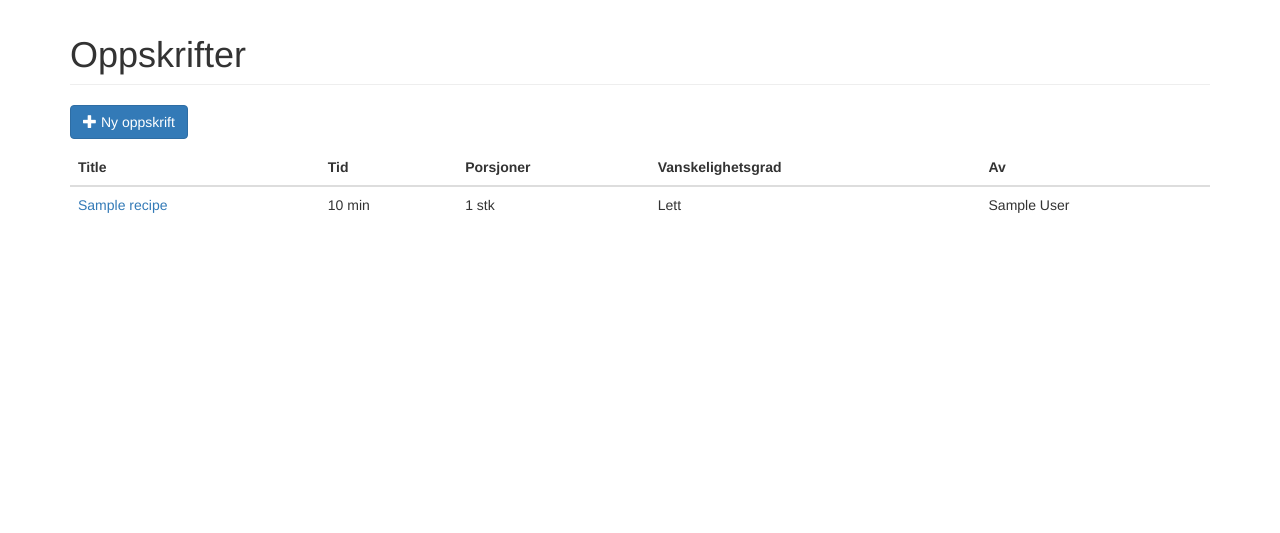
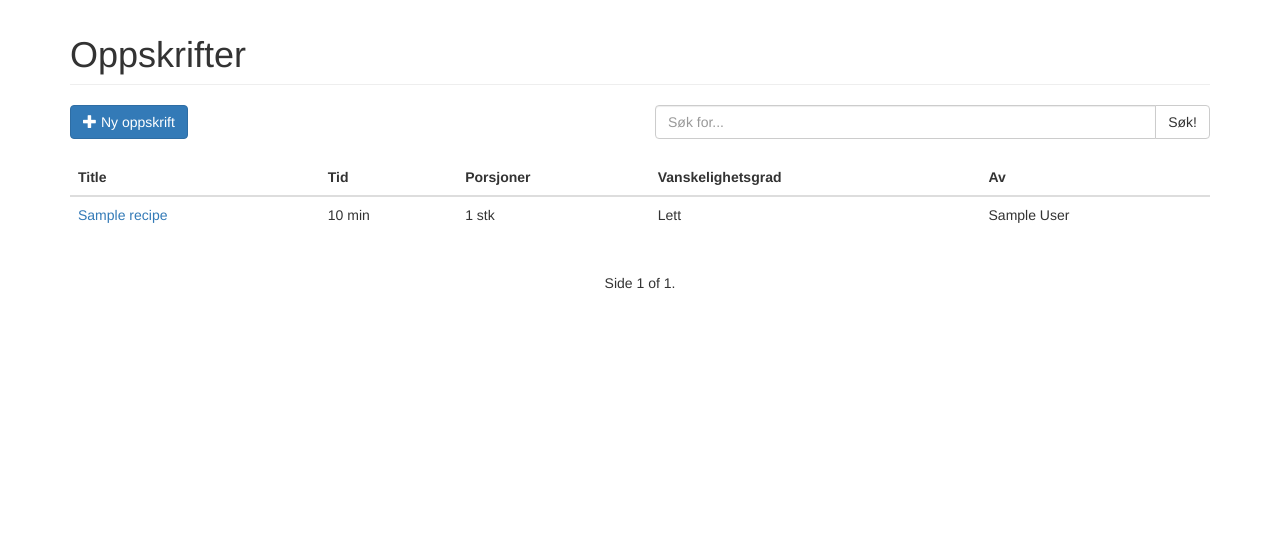
Before and after one commit to torvald/lekvam.no, a Django app: page /oppskrifter/ in a window 1280 px wide. Shown: the part 52-585 px from the top of the page. Run offline with Django 3.2, Linux system fonts and the light colour scheme; tables that the repository leaves empty hold one stand-in row (values such as "Sample post"); some libraries are stand-ins or nearby versions.

Commit message:
Add paginator on recipes list

```diff
--- a/oppskrifter/templates/recipes.html
+++ b/oppskrifter/templates/recipes.html
@@ -1,16 +1,28 @@
 {% extends 'base.html' %}
+{% load static %}
 
 {% block content %}
   <h1 class="page-header">Oppskrifter</h1>
 
-  <p>
+  <div class="row" id="recipe-navbar">
+      <div class="col-xs-4 col-lg-6">
           <a href="{% url 'create_recipe' %}">
               <button type="button" class="btn btn-primary js-create-recipe">
                   <span class="glyphicon glyphicon-plus"></span>
                   Ny oppskrift
               </button>
           </a>
-  </p>
+      </div>
+      <div class="col-xs-8 col-lg-6">
+          <div class="input-group">
+              <input type="text" class="form-control" placeholder="Søk for...">
+              <span class="input-group-btn">
+                  <button class="btn btn-default" type="button">Søk!</button>
+              </span>
+          </div><!-- /input-group -->
+      </div>
+  </div><!-- /row -->
+    <br>
   <div class="table-responsive">
       <table class="table" id="recipe-table">
           <thead>
@@ -40,4 +52,21 @@
       </table>
    </div>
 
+
+       <nav aria-label="paginator">
+           <ul class="pager">
+           {% if recipes.has_previous %}
+           <li class="previous"><a href="?page={{ recipes.previous_page_number }}"><span aria-hidden="true">&larr;</span> Tilbake</a></li>
+           {% endif %}
+
+           <span class="current">
+               Side {{ recipes.number }} of {{ recipes.paginator.num_pages }}.
+           </span>
+
+           {% if recipes.has_next %}
+           <li class="next"><a href="?page={{ recipes.next_page_number }}">Neste side<span aria-hidden="true">&rarr;</span></a></li>
+           {% endif %}
+           </ul>
+       </nav>
+
 {% endblock %}
--- a/oppskrifter/views.py
+++ b/oppskrifter/views.py
@@ -5,6 +5,7 @@ from django.shortcuts import get_object_or_404
 from django.http import HttpResponseForbidden
 from django.http import HttpResponse
 from django.core.exceptions import PermissionDenied
+from django.core.paginator import Paginator, EmptyPage, PageNotAnInteger
 
 from .models import Recipe
 from .models import Ingredient
@@ -15,11 +16,28 @@ from django.http import JsonResponse
 from django.template.loader import render_to_string
 
 
+
+def paginate(request, objects_list):
+    paginator = Paginator(objects_list, 3)
+
+    page = request.GET.get('page')
+
+    try:
+        objects = paginator.page(page)
+    except PageNotAnInteger:
+        # If page is not an integer, deliver first page.
+        objects = paginator.page(1)
+    except EmptyPage:
+        # If page is out of range (e.g. 9999), deliver last page of results.
+        objects = paginator.page(paginator.num_pages)
+    return objects
+
+
 ##### List of recipes #####
 
-
 def recipes(request):
-    recipes = Recipe.objects.all()
+    recipes = Recipe.objects.filter(deleted__isnull = True)
+    recipes = paginate(request, recipes)
     return render(request, 'recipes.html', {'recipes': recipes})
 
 
```
Lines whose indentation alone changed are shown as unchanged.
